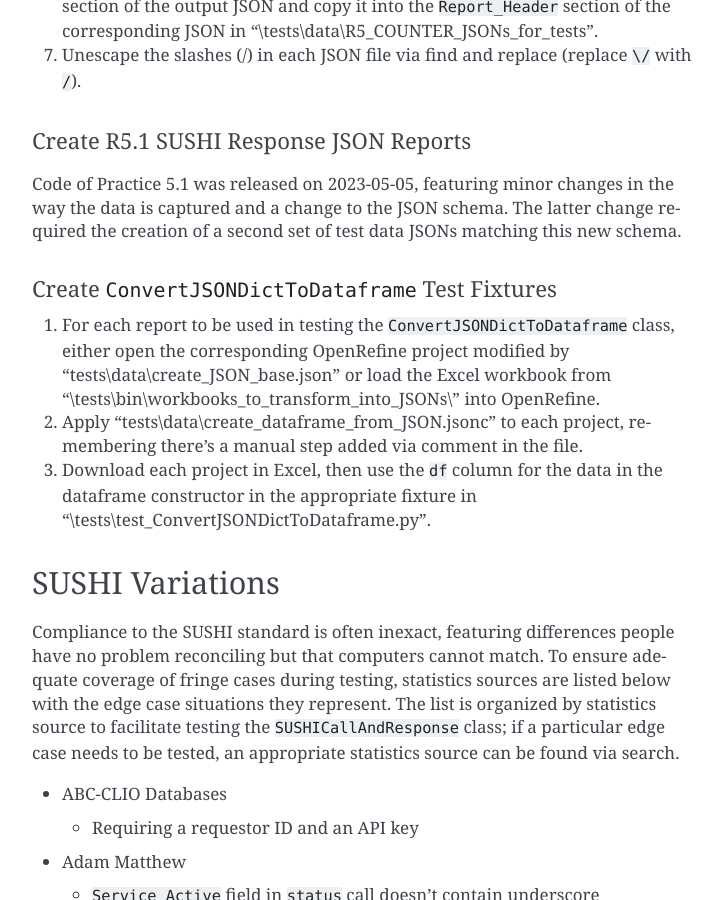
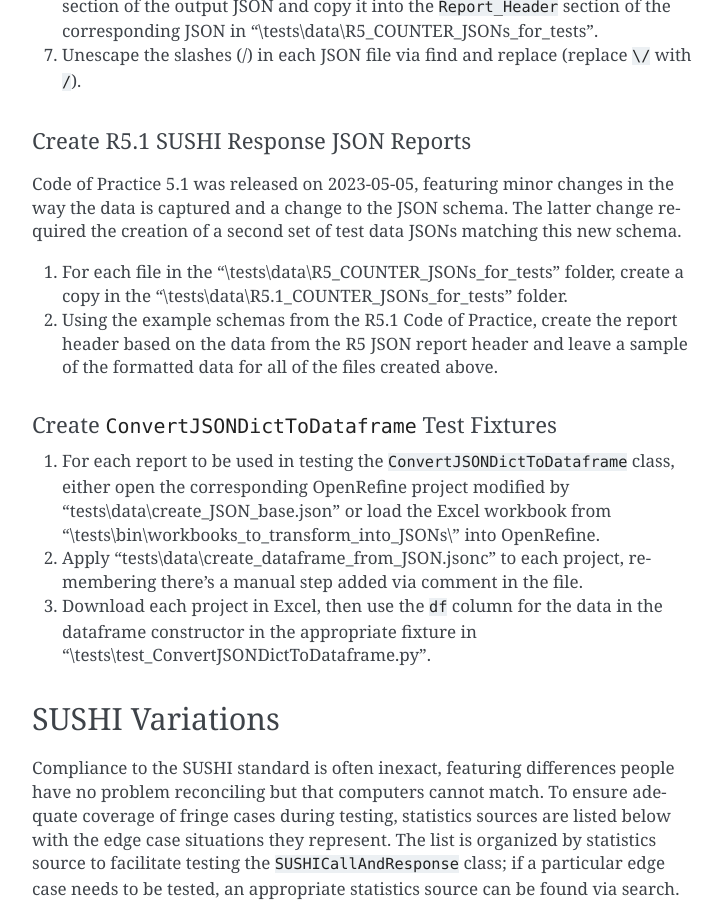
Before and after one commit to ereiskind/nolcat, a Sphinx documentation site: the page built from docs/source/testing.rst, in a window 1280 px wide and 900 px high, scrolled down 4634 px. Shown: the whole window, without its empty margins (388-1110 px from the left). Built offline with Sphinx 7.4.7, drawn with Linux system fonts in a browser that asks for light colours.

Commit message:
Create new test data JSON files

```diff
--- a/docs/source/testing.rst
+++ b/docs/source/testing.rst
@@ -108,6 +108,9 @@
 Create R5.1 SUSHI Response JSON Reports
 ---------------------------------------
 Code of Practice 5.1 was released on 2023-05-05, featuring minor changes in the way the data is captured and a change to the JSON schema. The latter change required the creation of a second set of test data JSONs matching this new schema.
+
+1. For each file in the "\\tests\\data\\R5_COUNTER_JSONs_for_tests" folder, create a copy in the "\\tests\\data\\R5.1_COUNTER_JSONs_for_tests" folder.
+2. Using the example schemas from the R5.1 Code of Practice, create the report header based on the data from the R5 JSON report header and leave a sample of the formatted data for all of the files created above.
 
 Create ``ConvertJSONDictToDataframe`` Test Fixtures
 ---------------------------------------------------
```
Also changed, not shown: 13 other files.
